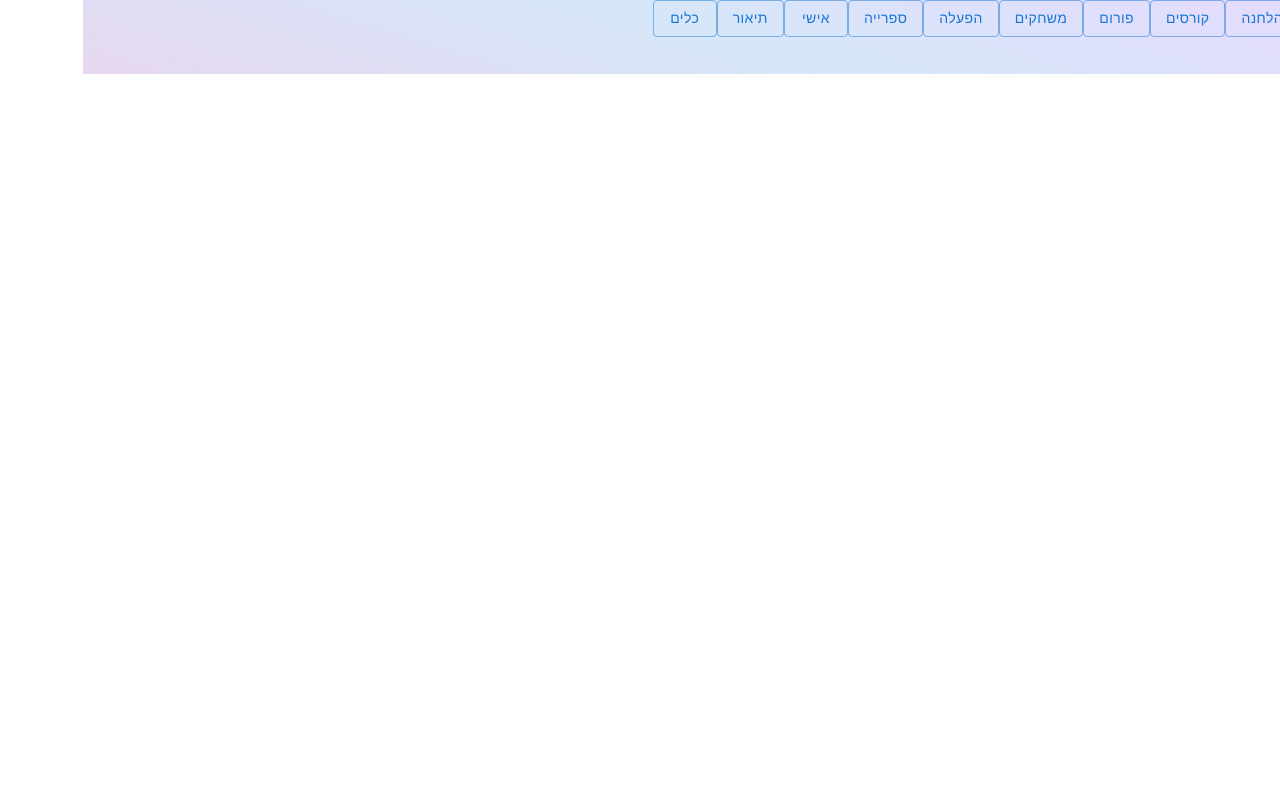
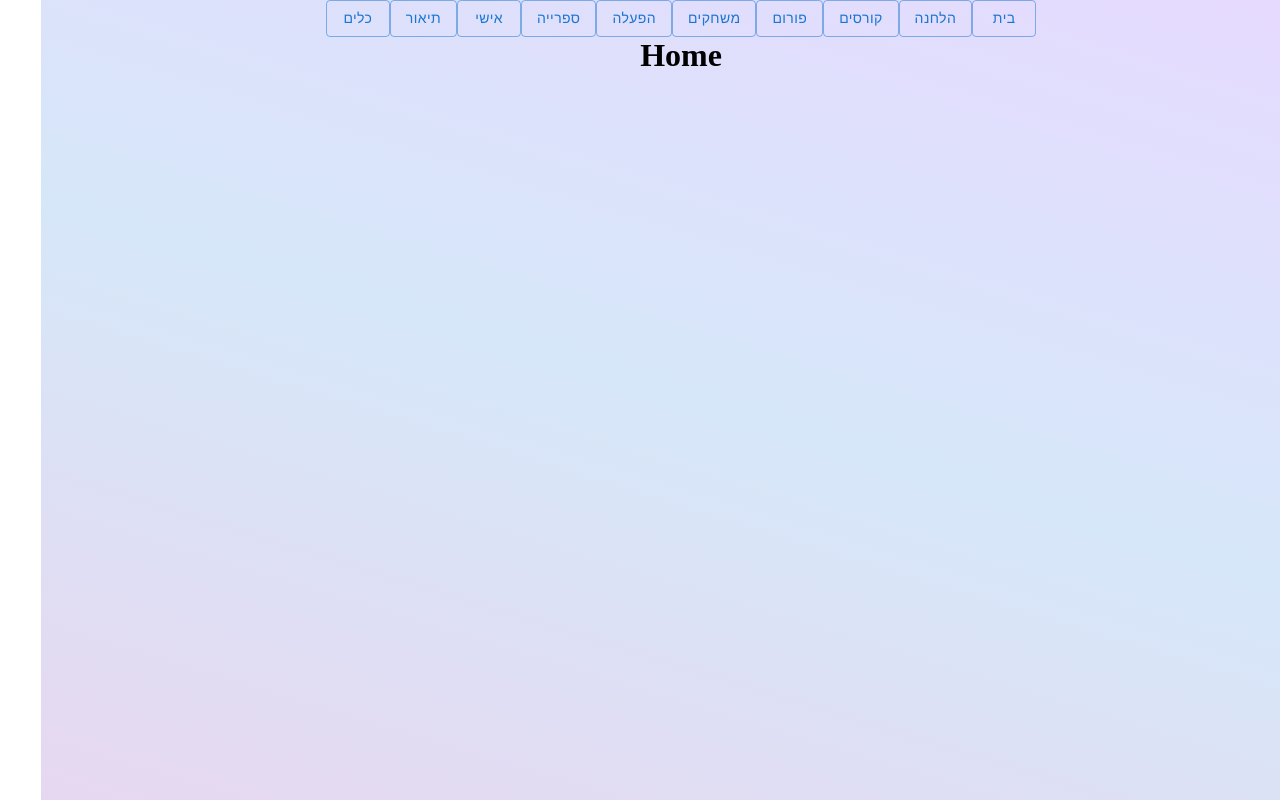
Before and after one commit to IradDoron/esum-acisum-client, a React (Create React App) app: page / in a window 1280 px wide. Built offline with nearby package versions, Linux system fonts and the light colour scheme.

Commit message:
fix min height

```diff
--- a/src/App.js
+++ b/src/App.js
@@ -1,7 +1,7 @@
 import Routing from './components/Routing/Routing';
 import MainNav from './components/MainNav/MainNav';
 
-import { Box } from '@mui/material';
+import { Box, Stack } from '@mui/material';
 
 function App() {
   return (
@@ -10,10 +10,14 @@ function App() {
         sx={{
           background:
             'linear-gradient(17deg, rgba(131,58,180,0.2) 0%, rgba(49,135,224,0.2) 50%, rgba(130,69,252,0.2) 100%)',
+          height: '100%',
+          minHeight: '100vh',
         }}
       >
-        <MainNav />
-        <Routing />
+        <Stack direction="column" sx={{ alignItems: 'center' }}>
+          <MainNav />
+          <Routing />
+        </Stack>
       </Box>
     </>
   );
--- a/src/index.css
+++ b/src/index.css
@@ -3,3 +3,7 @@
   padding: 0;
   box-sizing: border-box;
 }
+
+html {
+  min-height: 100vh;
+}
--- a/src/pages/Courses/RenderLesson/RenderLesson.jsx
+++ b/src/pages/Courses/RenderLesson/RenderLesson.jsx
@@ -2,6 +2,7 @@ import { useParams } from 'react-router-dom';
 import { useEffect, useState } from 'react';
 import courses from '../../../data/courses/courses';
 import { NavLink, Outlet } from 'react-router-dom';
+import { Stack, Typography, Button, Divider, Portal } from '@mui/material';
 
 import renderElements from '../../../helpers/renderElement';
 
@@ -14,15 +15,13 @@ function RenderLesson() {
   }, [lesson, chapter]);
 
   return (
-    <div>
-      <div>
-        {lessonData?.lessonElements?.map((element, index) => {
-          const elementName = Object.keys(element)[0];
-          const elementData = element[elementName];
-          return renderElements(elementName, elementData, index);
-        })}
-      </div>
-    </div>
+    <Stack direction="column" sx={{ alignItems: 'center' }}>
+      {lessonData?.lessonElements?.map((element, index) => {
+        const elementName = Object.keys(element)[0];
+        const elementData = element[elementName];
+        return renderElements(elementName, elementData, index);
+      })}
+    </Stack>
   );
 }
 export default RenderLesson;
```
